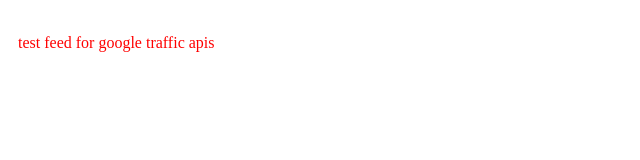
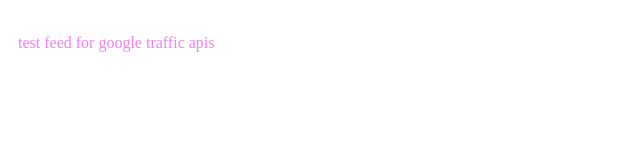
Before and after one commit to testingdigitalsignage/Traffic, a plain HTML site: page index.html in a window 1280 px wide. Shown: the whole page, without its empty margins (0-640 px from the left). Drawn offline with Linux system fonts and the light colour scheme.

Commit message:
red removed

```diff
--- a/css/style.css
+++ b/css/style.css
@@ -1,5 +1,6 @@
 p {
-color:red;
+color:violet;
+size: 20em;
 }
 
 #wrapper{
```
